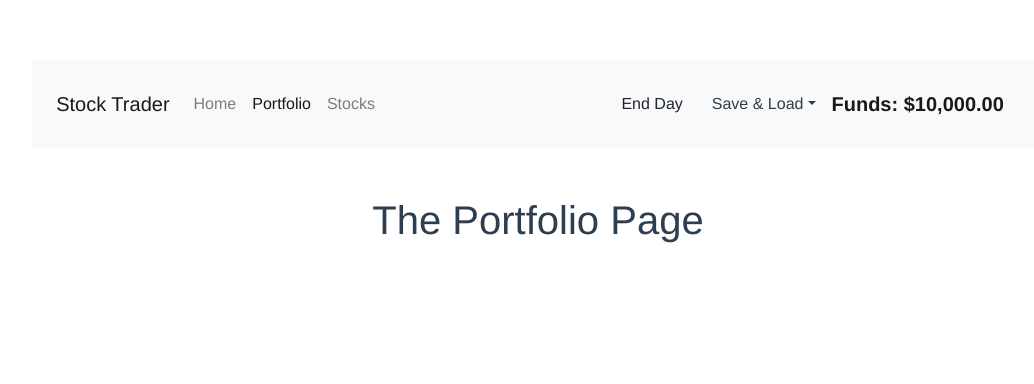
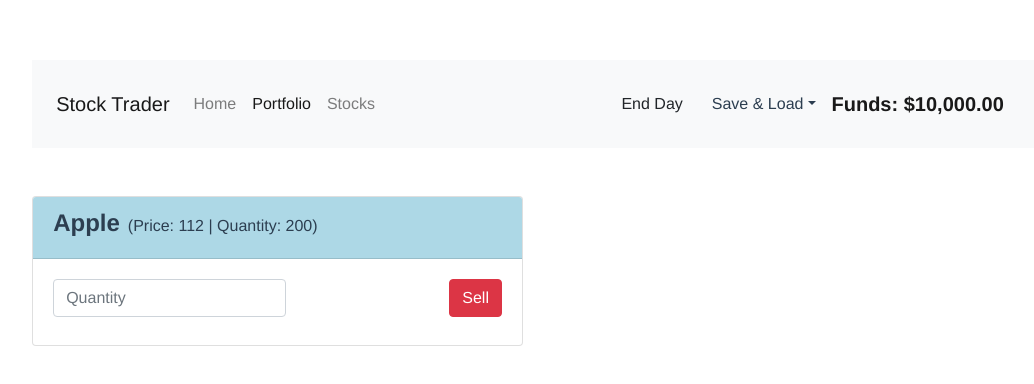
Before and after one commit to hcgaron/vuejs_stock_project, a Vue app: page /portfolio in a window 1280 px wide. Shown: the top 384 px of the page, without its empty margins (102-1136 px from the left). Built offline with nearby package versions, Linux system fonts and the light colour scheme.

Commit message:
nightly update

```diff
--- a/src/components/Portfolio.vue
+++ b/src/components/Portfolio.vue
@@ -1,5 +1,44 @@
 <template>
-  <div>
-    <h1>The Portfolio Page</h1>
+  <div v-if="portfolio.length === 0">
+    <h1>Your Portfolio is empty</h1>
+  </div>
+  <div v-else class="row">
+    <div v-for="(holding, index) in portfolio" :key="index" class="col-sm-6 mb-5">
+      <div class="card">
+        <div class="card-header text-left bg-light-blue">
+          <h4 class="font-weight-bold d-inline-block mr-2">{{ holding.name }}</h4>
+          <span>(Price: {{ holding.price }} | Quantity: {{ holding.quantity }})</span>
+        </div>
+        <div class="card-body">
+          <form class="form-inline justify-content-between">
+            <label class="sr-only" for="quantity">Quantity to sell</label>
+            <input
+              type="text"
+              class="form-control mb-2 mr-sm-2"
+              id="quantity"
+              placeholder="Quantity"
+            />
+            <button type="submit" class="btn btn-danger mb-2 float-right">Sell</button>
+          </form>
+        </div>
+      </div>
+    </div>
   </div>
 </template>
+
+<script>
+import { mapGetters } from "vuex";
+export default {
+  computed: {
+    ...mapGetters("userFunds", {
+      portfolio: "getPortfolio"
+    }),
+  }
+};
+</script>
+
+<style scoped>
+.bg-light-blue {
+  background-color: lightblue;
+}
+</style>
--- a/src/components/Stocks.vue
+++ b/src/components/Stocks.vue
@@ -12,10 +12,14 @@
             <input
               type="text"
               class="form-control mb-2 mr-sm-2"
-              id="quantity"
+              :id="`${stock.name}Quantity`"
               placeholder="Quantity"
             />
-              <button type="submit" class="btn btn-success mb-2 float-right">Buy</button>
+            <button
+              type="submit"
+              class="btn btn-success mb-2 float-right"
+              @click.prevent="preparePurchase({ticker: stock.ticker, name: stock.name, price: stock.price}, $event)"
+            >Buy</button>
           </form>
         </div>
       </div>
@@ -25,11 +29,43 @@
 
 <script>
 import { mapGetters } from "vuex";
+import { mapActions } from "vuex";
 export default {
+  data() {
+    return {
+      // quantity:
+    };
+  },
   computed: {
     ...mapGetters("stocks", {
       stocks: "getStocks"
     })
+  },
+  methods: {
+    ...mapActions("userFunds", {
+      buyStock: "buyStock"
+    }),
+    preparePurchase(purchaseOrder, event) {
+      let purchaseBox = document.getElementById(`${purchaseOrder.name}Quantity`);
+      let numShares = purchaseBox.value;
+
+      // do nothing if no quantity was entered
+      if (numShares === '') {
+        return;
+      }
+
+      // console.log(numShares);
+      let purchaseDetails = {
+        ticker: purchaseOrder.ticker,
+        name: purchaseOrder.name,
+        quantity: numShares,
+        price: purchaseOrder.price
+      };
+
+      console.log(numShares);
+      console.log(purchaseDetails.price);
+      this.buyStock(purchaseDetails);
+    }
   }
 };
 </script>
--- a/src/store/modules/userFunds.js
+++ b/src/store/modules/userFunds.js
@@ -5,10 +5,17 @@
     each item in the list shall be an object of the form
     {
         ticker: 'symbol',
+        name: 'companyName',
         quantity: number,
-            averagePrice: number
+        price: number
     }
     */
+    { //fake entry for testing
+      ticker: 'AAPL',
+      name: 'Apple',
+      quantity: 200,
+      price: 112
+    }
   ]
 }
 
@@ -17,18 +24,46 @@
     let dollarFunds = state.funds.toFixed(2).toString().replace(/\B(?=(\d{3})+(?!\d))/g, ",");
     let stringFunds = `$${dollarFunds}`
     return stringFunds;
+  },
+  getPortfolio: (state) => {
+    return state.portfolio;
   }
 }
 
 const mutations = {
   changeFunds: (state, payload) => {
-        let newFunds = state.funds - payload.changeAmount;
+    state.funds -= payload.changeAmount;
+  },
+  buyStock: (state, payload) => {
+    for (let holding of state.portfolio) {
+      // if we already had the stock in portfolio
+      if (holding.ticker === payload.ticker) {
+        let oldQuantity = Number(holding.quantity);
+        let newQuantity = Number(holding.quantity) + Number(payload.quantity);
+        // new average price
+        let newAverage = (((oldQuantity) * Number((holding.price))) +
+          ((Number(payload.quantity)) * (Number(payload.price)))) /
+          (newQuantity);
+
+        holding.quantity = newQuantity;
+        holding.price = newAverage;
+        // we return empty so as to not push duplicate onto the array
+        return;
+      }
+    }
+    // payload should be an object matching those in portfolio array
+    state.portfolio.push(payload);
+  }
+}
+const actions = {
+  buyStock: (context, payload) => {
+    context.commit('buyStock', payload);
   }
 }
 
 export default {
-    state,
-    mutations,
-    // actions,
-    getters
+  state: state,
+  mutations: mutations,
+  actions: actions,
+  getters: getters
 }
```
Lines whose indentation alone changed are shown as unchanged.
